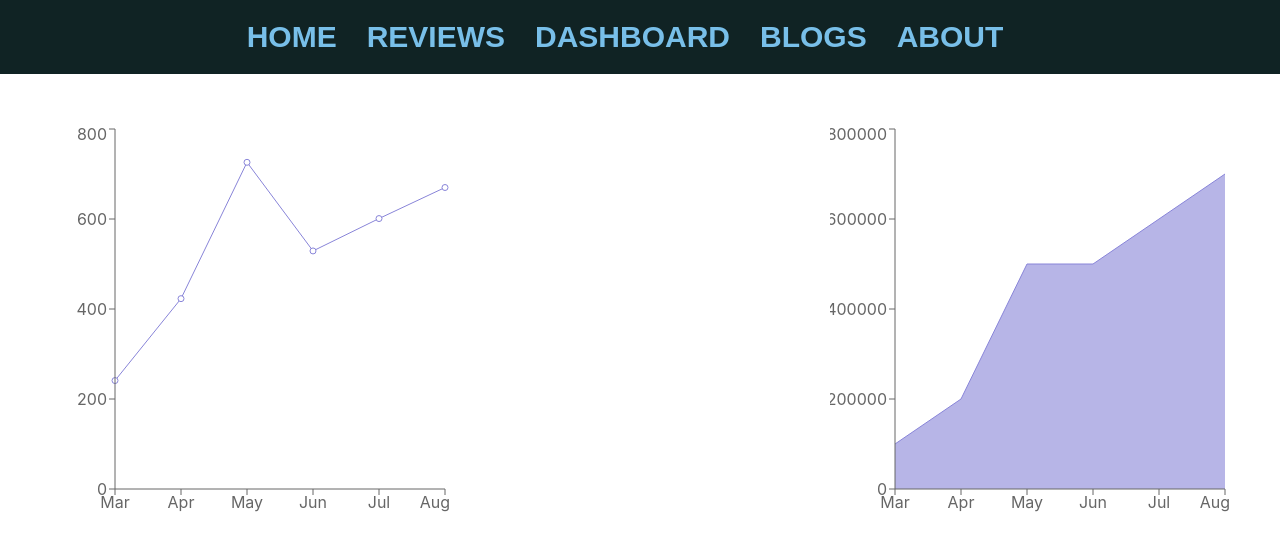
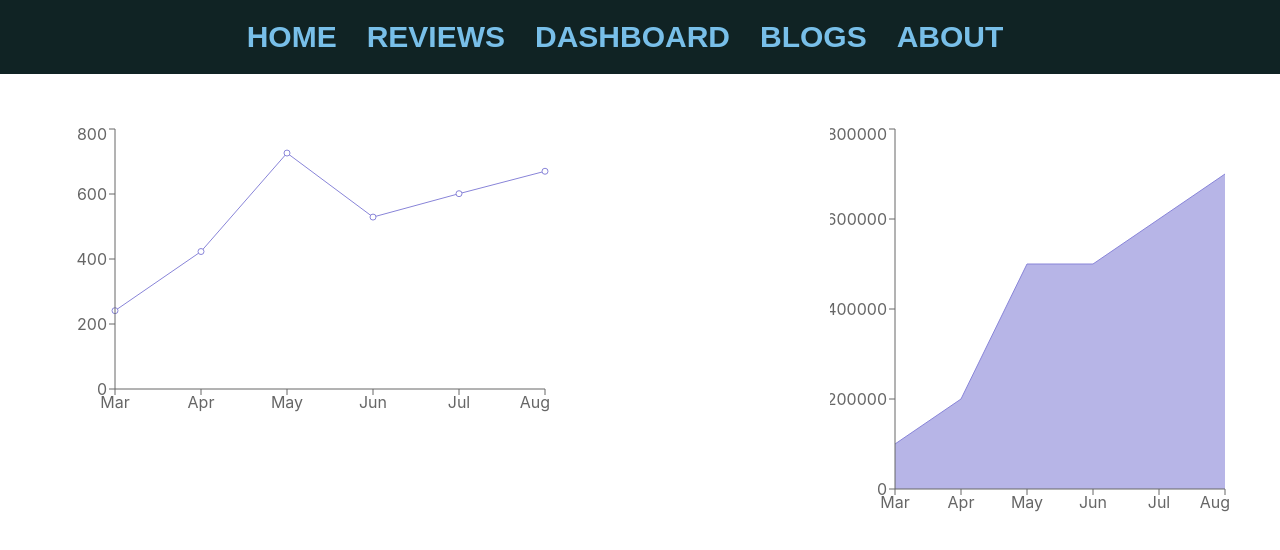
Before and after one commit to zohirul22/Discovery-Bangladeh-website, a React (Create React App) app: page /dashboard in a window 1280 px wide. Shown: the top 550 px of the page. Built offline with nearby package versions, Linux system fonts and the light colour scheme.

Commit message:
seven time commit

```diff
--- a/src/componeents/Dashboard/Dashboard.js
+++ b/src/componeents/Dashboard/Dashboard.js
@@ -44,7 +44,11 @@ const Dashboard = () => {
     return (
       <div className='chart'>
           {/* Line chart */}
-          <LineChart width={400} height={400} data={data}>
+          <LineChart
+          width={500}
+          height={300}
+          data={data}
+         >
           <Line  dataKey="sell" stroke="#8884d8" />
           <XAxis dataKey="month" />
             <YAxis/>
```
Also changed, not shown: 1 other file (tests, documents, lock files or other folders).
